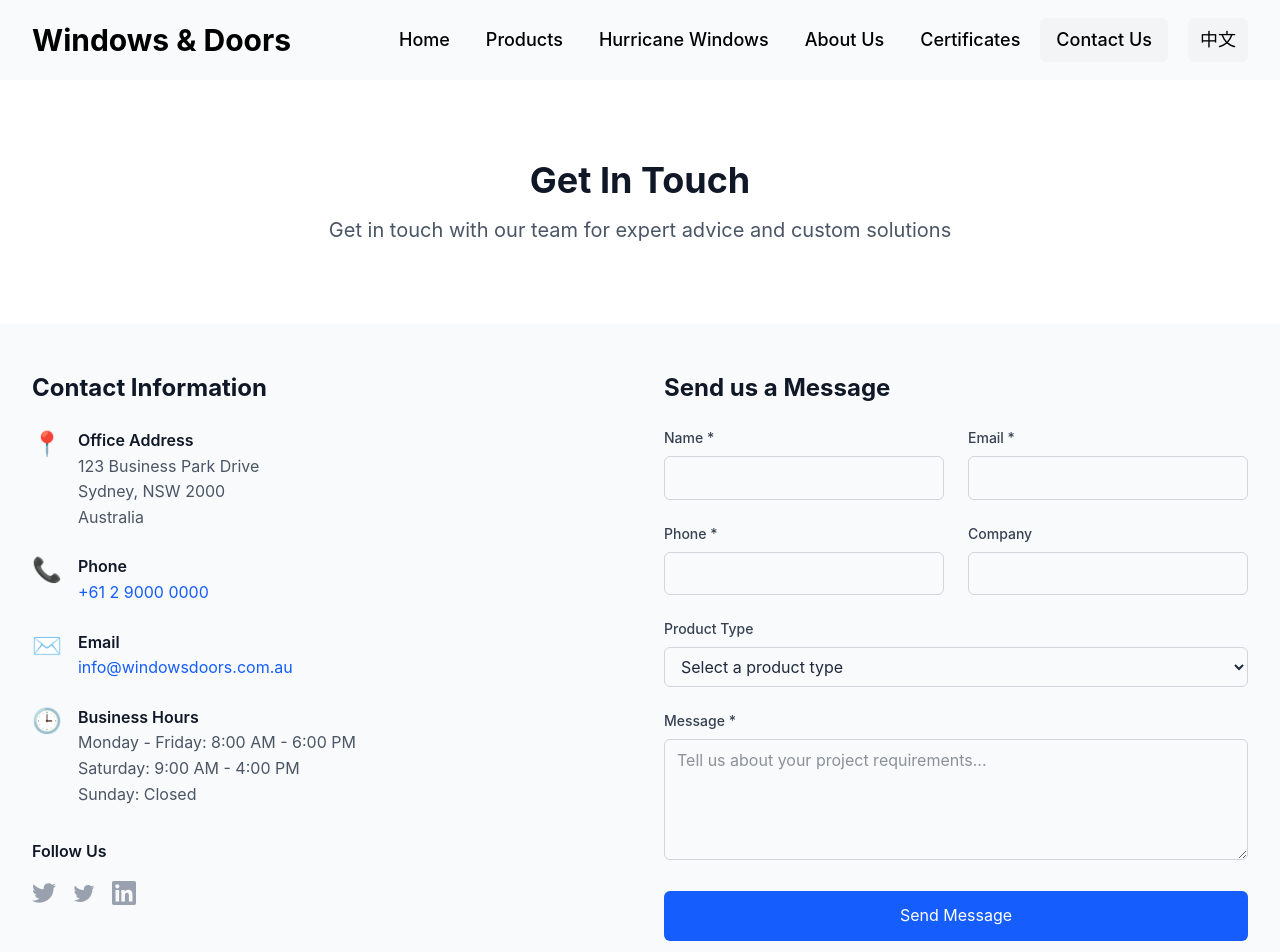
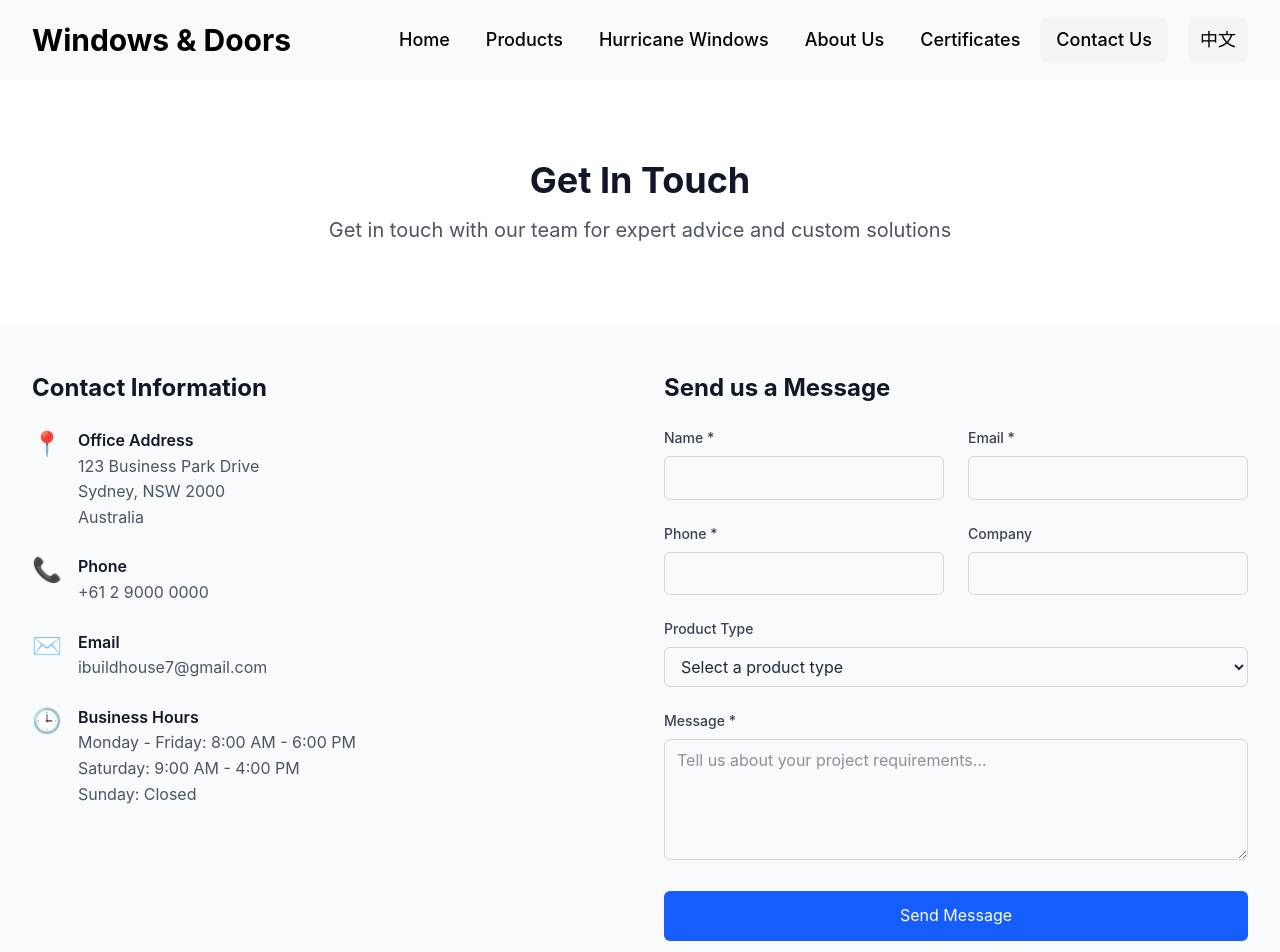
Before and after one commit to sunShineLoveMe/foreign_trade_website, a React (Vite) app: page /contact in a window 1280 px wide. Shown: the top 952 px of the page. Built offline with nearby package versions, Linux system fonts and the light colour scheme; the HTML template or start-up script is replaced by a standard one.

Commit message:
邮件注册服务

```diff
--- a/src/pages/ContactPage.jsx
+++ b/src/pages/ContactPage.jsx
@@ -38,7 +38,7 @@ const ContactPage = () => {
 
     try {
       // TODO: Replace with actual Formspree endpoint
-      const response = await fetch('https://formspree.io/f/YOUR_FORM_ID', {
+      const response = await fetch('https://formspree.io/f/myzpnlog', {
         method: 'POST',
         headers: {
           'Content-Type': 'application/json',
@@ -76,13 +76,13 @@ const ContactPage = () => {
       icon: '📞',
       title: 'Phone',
       content: '+61 2 9000 0000',
-      href: 'tel:+61290000000',
+      // href: 'tel:+61290000000',
     },
     {
       icon: '✉️',
       title: 'Email',
-      content: 'info@windowsdoors.com.au',
-      href: 'mailto:info@windowsdoors.com.au',
+      content: 'ibuildhouse7@gmail.com',
+      // href: 'ibuildhouse7@gmail.com',
     },
     {
       icon: '🕒',
@@ -129,7 +129,7 @@ const ContactPage = () => {
             </div>
 
             {/* Social Media */}
-            <div className="mt-8">
+            {/* <div className="mt-8">
               <h3 className="font-semibold text-gray-900 mb-4">Follow Us</h3>
               <div className="flex space-x-4">
                 <a href="#" className="text-gray-400 hover:text-gray-600">
@@ -148,7 +148,7 @@ const ContactPage = () => {
                   </svg>
                 </a>
               </div>
-            </div>
+            </div> */}
           </div>
 
           {/* Contact Form */}
```
